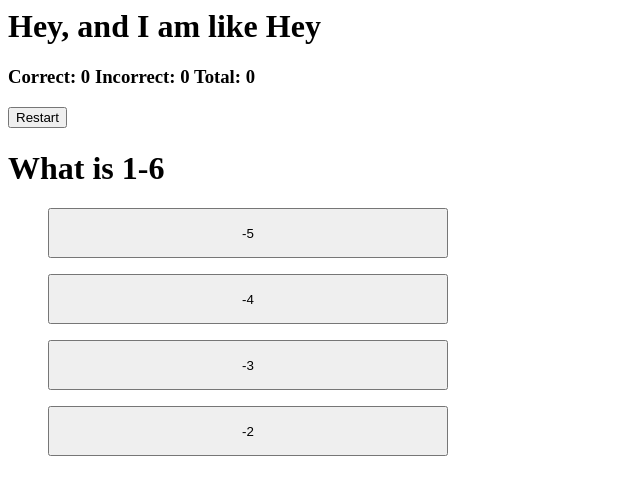
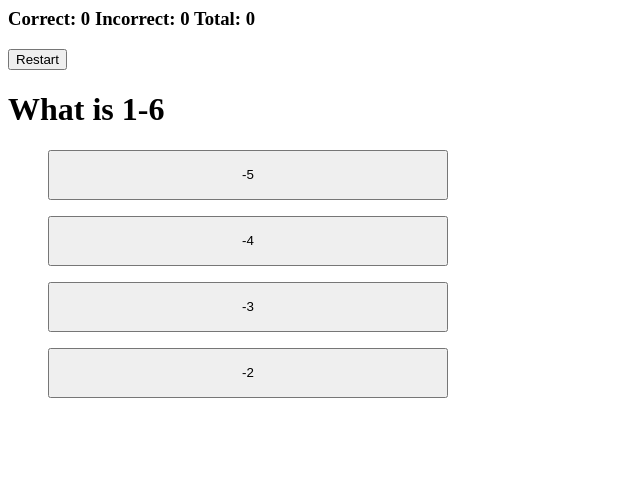
Before and after one commit to kurlov/sanic-react, a React app: page src/index.html in a window 1280 px wide. Shown: the whole page, without its empty margins (0-640 px from the left). Built offline with nearby package versions, Linux system fonts and the light colour scheme.

Commit message:
Deleted redundant tag

```diff
--- a/src/index.html
+++ b/src/index.html
@@ -5,7 +5,6 @@
     <meta name="viewport" content="width=device-width">
   </head>
   <body>
-    <h1>Hey, and I am like Hey</h1>
     <div id="root"></div>
   </body>
 </html>
```
